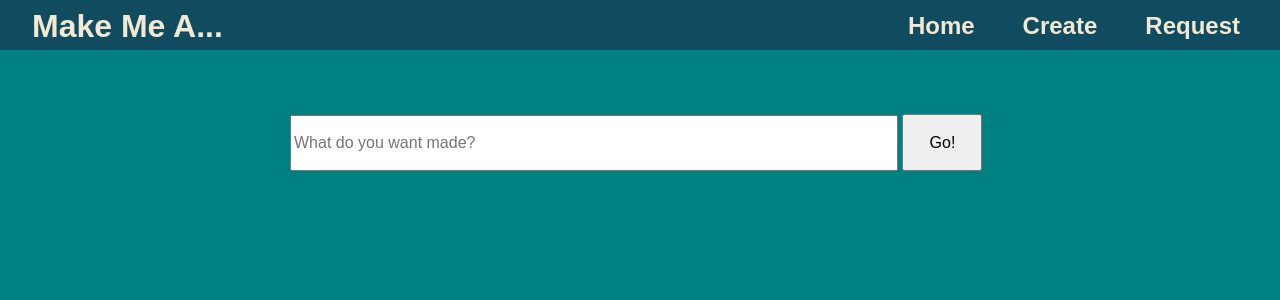
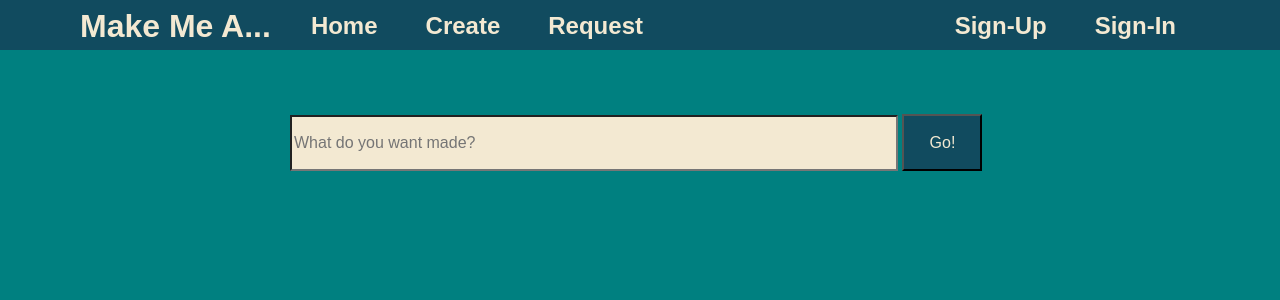
Before and after one commit to owenso/MakeMeA, a Node server app: page / in a window 1280 px wide. Shown: the top 300 px of the page. Run offline with Node 20, Linux system fonts and the light colour scheme; some libraries are stand-ins or nearby versions.

Commit message:
main page layout changes

```diff
--- a/public/css/style.css
+++ b/public/css/style.css
@@ -12,13 +12,30 @@ nav{
 }
 h1{
 	margin:0;
-	float:left;
-	padding-left:1em;
 	padding-top:.25em;
 }
+#left-nav{
+	display: flex;
+	position:absolute;
+	top:0;
+	left:5%;
+	padding-left:1em;
+}
+#left-menu-nav{
+	display: flex;
+	padding-left:1em;
+	padding-top:.75em;
+}
+
+#left-nav h2{
+	margin:0 1em;
+}
+
 #right-nav{
 	display: flex;
-	float: right;
+	position:absolute;
+	top:0;
+	right:5%;
 	padding-right:1em;
 	padding-top:.75em;
 }
@@ -37,12 +54,14 @@ h1{
 #main-search input[type=text]{
 	width:600px;
 	height:50px;
+	background-color: #F3E9D2;
 }
 
 #main-search input[type=submit]{
 	width:80px;
 	height:57px;
 	margin:0;
+	background-color: #114B5F;
+	color:#F3E9D2;
+
 }
-}
-}
--- a/views/layouts/main.handlebars
+++ b/views/layouts/main.handlebars
@@ -11,12 +11,18 @@
 </head>
 <body>
 	<nav>
-		<h1>Make Me A...</h1>
-		<div id = "right-nav">
+	<div id ="left-nav">
+			<h1>Make Me A...</h1>
+			<div id = "left-menu-nav">
 			<h2>Home</h2>
 			<h2>Create</h2>
 			<h2>Request</h2>
-		<div>
+		</div>
+	</div>
+		<div id = "right-nav">
+			<h2>Sign-Up</h2>
+			<h2>Sign-In</h2>
+		</div>
 	</nav>
 	{{{body}}}
 </body>
```
Also changed, not shown: 1 other file.
